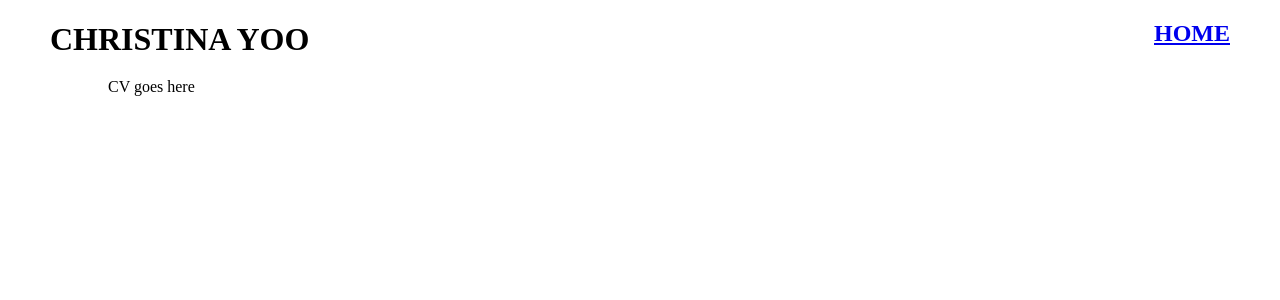
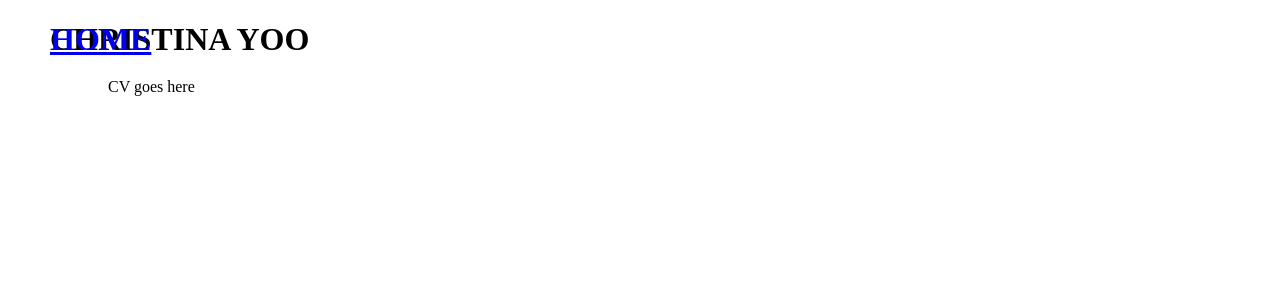
Before and after one commit to apclemens/christina, a Jekyll site: the page built from cv.html, in a window 1280 px wide. Shown: the top 300 px of the page. Built offline with Jekyll 4.4.1, drawn with Linux system fonts in a browser that asks for light colours.

Commit message:
h2 for front sections

```diff
--- a/_layouts/default.html
+++ b/_layouts/default.html
@@ -14,9 +14,9 @@
             <h1>
                 CHRISTINA YOO
             </h1>
-            <h2>
+            <h1>
                 {% if page.frontpage %}<a href="/cv">CV</a>{% else %}<a href="/">HOME</a>{% endif %}
-            </h2>
+            </h1>
         </header>
         <div id="content">
             {{ content }}
--- a/index.html
+++ b/index.html
@@ -3,7 +3,7 @@ layout: default
 frontpage: true
 ---
 
-<h3>Social Design</h3>
+<h2>Social Design</h2>
 {% for artwork in site.artwork %}
 {% if artwork.layout=='social' %}
 {% include projectimg.html content=artwork %}
@@ -11,7 +11,7 @@ frontpage: true
 {% endfor %}
 
 
-<h3>Graphic Design</h3>
+<h2>Graphic Design</h2>
 {% for artwork in site.artwork %}
 {% if artwork.layout=='graphic' %}
 {% include projectimg.html content=artwork %}
```
Also changed, not shown: 11 other files.
